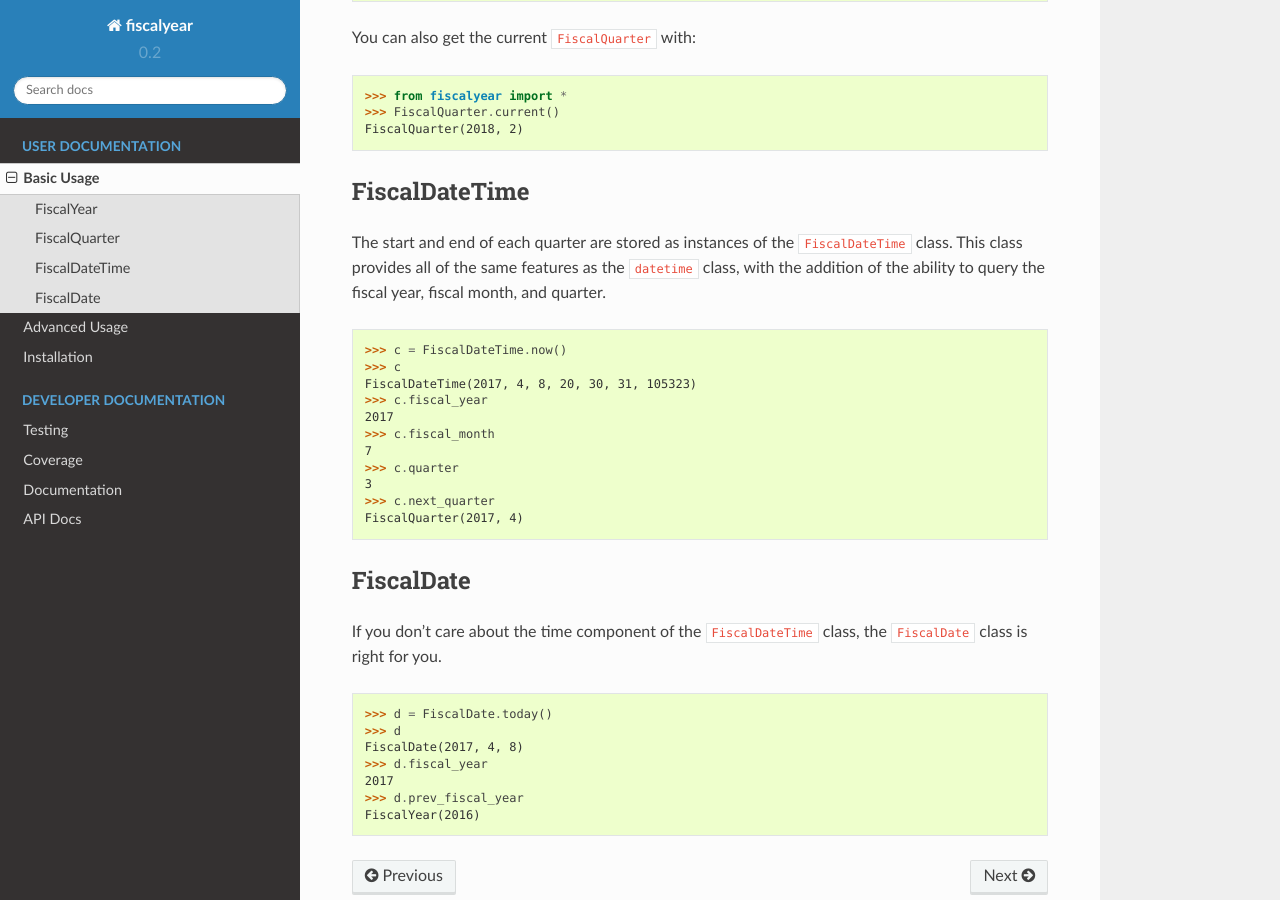
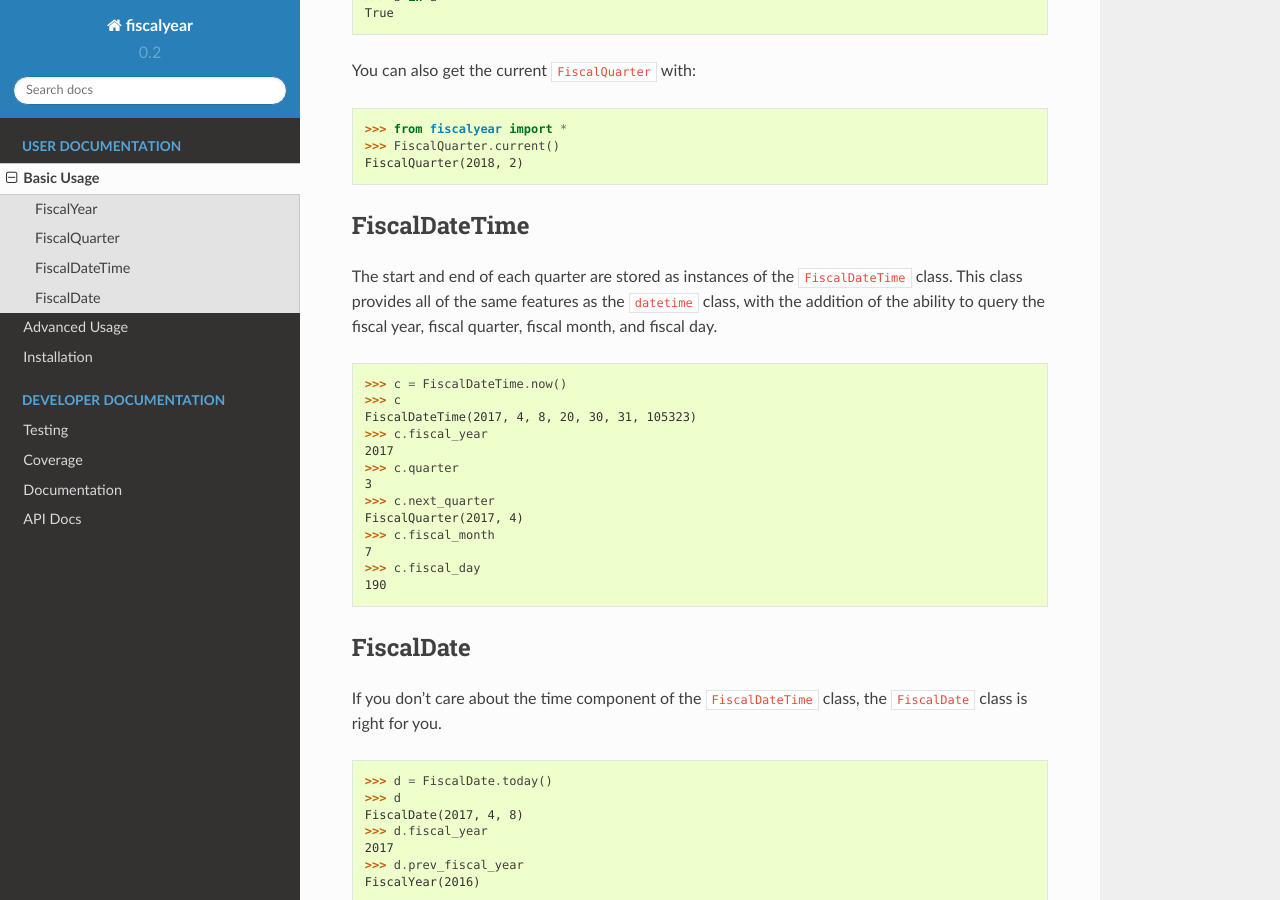
Before and after one commit to adamjstewart/fiscalyear, a Sphinx documentation site: the page built from docs/basic_usage.rst, in a window 1280 px wide and 900 px high, scrolled down 1068 px. Built offline with Sphinx 7.4.7 and the Read the Docs theme 2.0.0, drawn with Linux system fonts in a browser that asks for light colours.

Commit message:
documentation

```diff
--- a/docs/basic_usage.rst
+++ b/docs/basic_usage.rst
@@ -2,6 +2,7 @@
 ===========
 
 ``fiscalyear`` provides several useful classes.
+
 
 FiscalYear
 ----------
@@ -64,7 +67,7 @@
 FiscalDateTime
 --------------
 
-The start and end of each quarter are stored as instances of the ``FiscalDateTime`` class. This class provides all of the same features as the ``datetime`` class, with the addition of the ability to query the fiscal year, fiscal month, and quarter.
+The start and end of each quarter are stored as instances of the ``FiscalDateTime`` class. This class provides all of the same features as the ``datetime`` class, with the addition of the ability to query the fiscal year, fiscal quarter, fiscal month, and fiscal day.
 
 .. code-block:: python
 
@@ -73,12 +76,14 @@
    FiscalDateTime(2017, 4, 8, 20, 30, 31, 105323)
    >>> c.fiscal_year
    2017
-   >>> c.fiscal_month
-   7
    >>> c.quarter
    3
    >>> c.next_quarter
    FiscalQuarter(2017, 4)
+   >>> c.fiscal_month
+   7
+   >>> c.fiscal_day
+   190
 
 
 FiscalDate
```
Also changed, not shown: other parts of docs/basic_usage.rst (+2 -0 lines), README.rst (+11 -3 lines).
